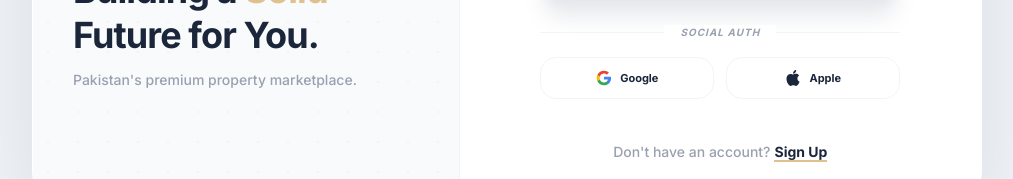
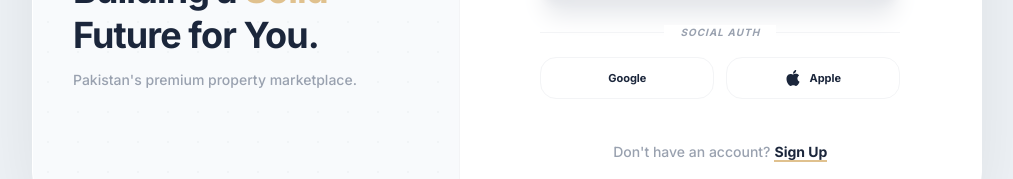
Before and after one commit to MuhammadHamza417/zameen-buy, a Next.js app: page /auth/login in a window 1280 px wide. Shown: the part 486-665 px from the top of the page, without its empty margins (133-1146 px from the left). Built offline with nearby package versions, Linux system fonts and the light colour scheme.

Commit message:
Removed Google icon from sign-in button on the login page

```diff
--- a/src/app/auth/login/page.jsx
+++ b/src/app/auth/login/page.jsx
@@ -68,12 +68,7 @@
 
         <div className="grid grid-cols-2 gap-3">
           <button className="flex items-center justify-center gap-2 py-3 border border-gray-100 rounded-2xl hover:bg-gray-50 transition-all font-bold text-[11px] text-[#1B263B]">
-            <svg className="w-4 h-4" viewBox="0 0 24 24">
-              <path fill="#4285F4" d="M22.56 12.25c0-.78-.07-1.53-.2-2.25H12v4.26h5.92c-.26 1.37-1.04 2.53-2.21 3.31v2.77h3.57c2.08-1.92 3.28-4.74 3.28-8.09z"/>
-              <path fill="#34A853" d="M12 23c2.97 0 5.46-.98 7.28-2.66l-3.57-2.77c-.98.66-2.23 1.06-3.71 1.06-2.86 0-5.29-1.93-6.16-4.53H2.18v2.84C3.99 20.53 7.7 23 12 23z"/>
-              <path fill="#FBBC05" d="M5.84 14.09c-.22-.66-.35-1.36-.35-2.09s.13-1.43.35-2.09V7.07H2.18C1.43 8.55 1 10.22 1 12s.43 3.45 1.18 4.93l3.66-2.84z"/>
-              <path fill="#EA4335" d="M12 5.38c1.62 0 3.06.56 4.21 1.64l3.15-3.15C17.45 2.09 14.97 1 12 1 7.7 1 3.99 3.47 2.18 7.07l3.66 2.84c.87-2.6 3.3-4.53 6.16-4.53z"/>
-            </svg>
+
             Google
           </button>
           <button className="flex items-center justify-center gap-2 py-3 border border-gray-100 rounded-2xl hover:bg-gray-50 transition-all font-bold text-[11px] text-[#1B263B]">
```
